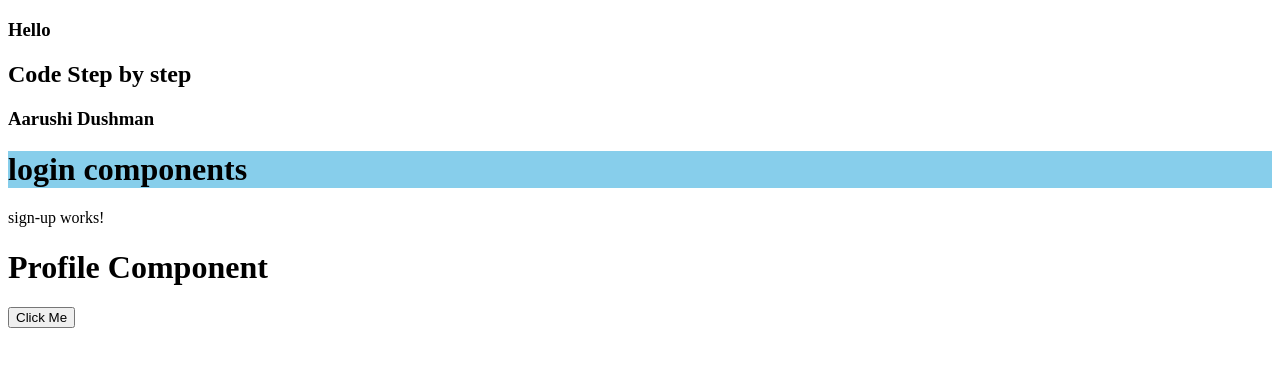
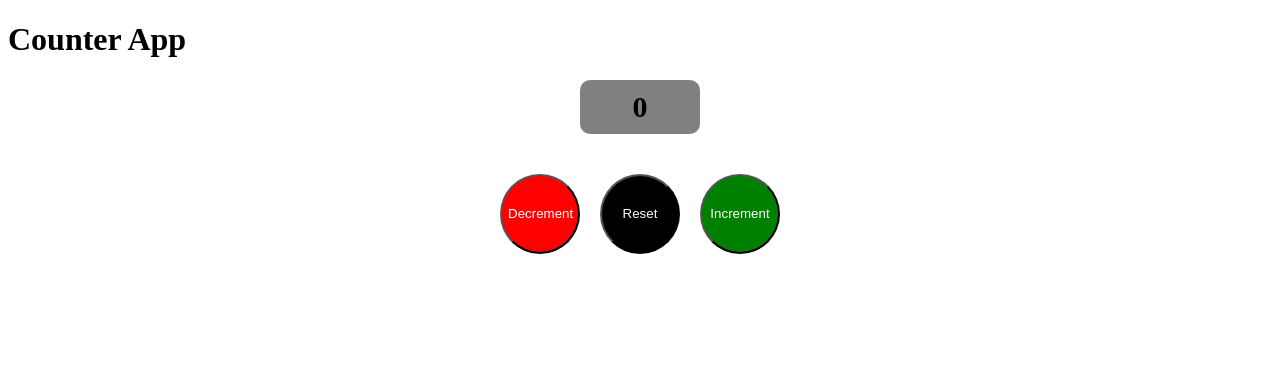
Before and after one commit to shatanshu123/AngularLearning, an Angular app: page / in a window 1280 px wide. Shown: the top 366 px of the page. Built offline with nearby package versions, Linux system fonts and the light colour scheme.

Commit message:
counter app

```diff
--- a/src/app/app.component.css
+++ b/src/app/app.component.css
@@ -0,0 +1,31 @@
+.btn{
+    width: 80px;
+    height: 80px;
+    border-radius: 50%;
+    margin: 10px;
+    color: #fff;
+    cursor: pointer;
+    }
+.bg-red{
+    background-color: red;
+}
+.bg-black{
+    background-color: black;
+}
+.bg-green{
+    background-color: green;
+}
+
+.btn:hover{
+border:1px solid #fff
+}
+
+.count{
+    width:100px;
+    background: gray;
+    padding: 10px;
+    font-size: 30px;
+    border-radius: 10px;
+    margin: auto;
+    margin-bottom: 30px;
+}
--- a/src/app/app.component.html
+++ b/src/app/app.component.html
@@ -1,7 +1,9 @@
-<h3>Hello</h3>
-<h2>{{title}}</h2>
-<h3>{{name}}</h3>
-<login></login>
-<app-sign-up></app-sign-up>
-<app-profile></app-profile>
-<button (click)="handleClickEvent()">Click Me</button>
+<h1>Counter App</h1>
+<div style="text-align: center;">
+    <h2 class="count">{{count}}</h2>
+    <div>
+        <button (click)="handleCounter('minus')" class="btn bg-red">Decrement</button>
+        <button (click)="handleCounter('reset')"  class="btn bg-black">Reset</button>
+        <button (click)="handleCounter('plus')" class="btn bg-green">Increment</button>
+    </div>
+</div>
--- a/src/app/app.component.ts
+++ b/src/app/app.component.ts
@@ -3,6 +3,7 @@ import { RouterOutlet } from '@angular/router';
 import { LoginComponent } from "./login/login.component";
 import { SignUpComponent } from './sign-up/sign-up.component';
 import { ProfileComponent } from './profile/profile.component';
+import { log } from 'console';
 
 @Component({
   selector: 'app-root',
@@ -12,8 +13,6 @@ import { ProfileComponent } from './profile/profile.component';
   styleUrl: './app.component.css'
 })
 export class AppComponent {
-  title = 'Code Step by step';
-  name = 'Aarushi Dushman'
 
   handleClickEvent(){
     console.log("Function Called")
@@ -23,4 +22,39 @@ export class AppComponent {
   otherFunction(){
     console.log("Other Function Called")
   }
+  name:String="Aarushi Dushman"
+  data:String|number = "Aarushi Dushman"
+
+  updateFunction(){
+    this.data=2136767
+    console.log(this.name);
+    console.log(this.data)
+  }
+  sum(a:number,b:number){
+    console.log(a+b)
+  }
+  count =0;
+  handleI(){
+    this.count=this.count+1
+  }
+  handleD(){
+
+    this.count=this.count-1
+  }
+  handleR(){
+
+    this.count=0
+  }
+  handleCounter(value:string){
+    if(value=='minus'){
+      this.count=this.count-1
+
+    }else if(value=='plus'){
+      this.count=this.count+1
+
+    }else{
+      this.count=0
+
+    }
+  }
 }
```
